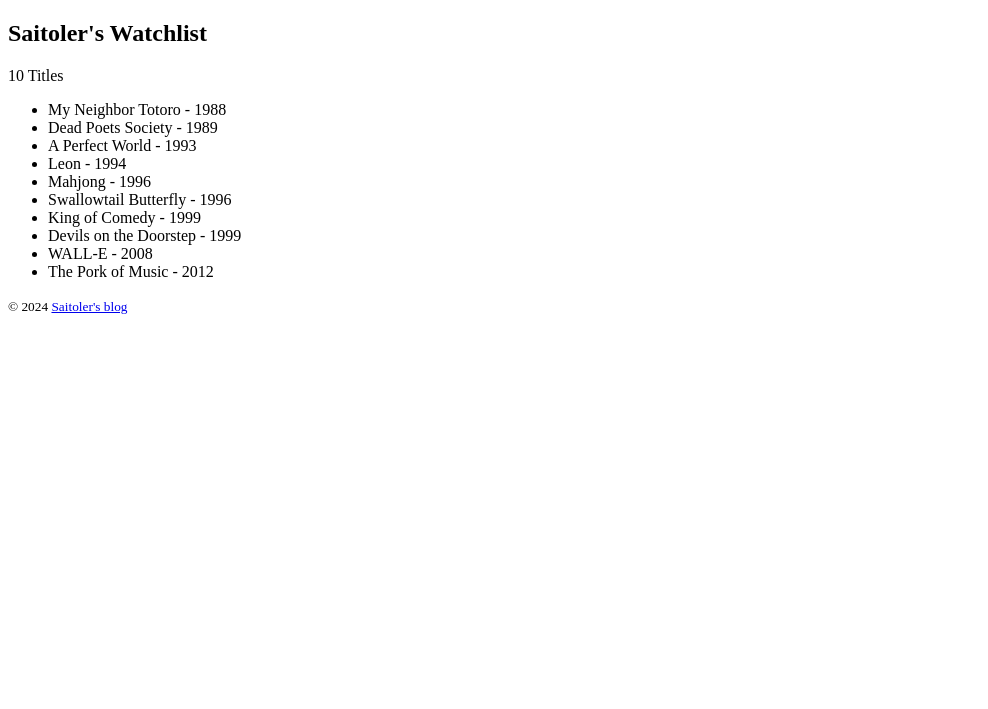
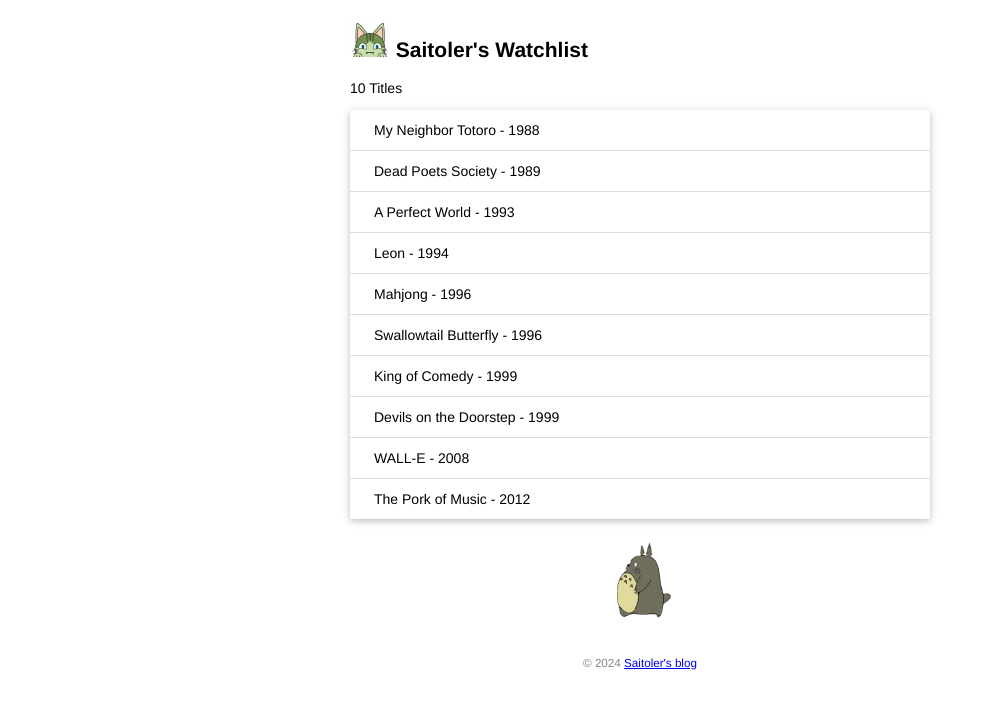
Before and after one commit to Saitoler/watchlist, a Flask app: page / in a window 1280 px wide. Shown: the top 709 px of the page, without its empty margins (0-988 px from the left). Run offline with Flask 3, Linux system fonts and the light colour scheme.

Commit message:
给 index 页面添加样式

```diff
--- /dev/null
+++ b/static/style.css
@@ -0,0 +1,48 @@
+/* 页面整体 */
+.container {
+    margin: auto;
+    max-width: 580px;
+    font-size: 14px;
+    font-family: Helvetica, Arial, sans-serif;
+}
+
+/* 页脚 */
+footer {
+    color: #888;
+    margin-top: 15px;
+    text-align: center;
+    padding: 10px;
+}
+
+/* 头像 */
+.avatar {
+    width: 40px;
+}
+
+/* 电影列表 */
+.movie-list {
+    list-style-type: none;
+    padding: 0;
+    margin-bottom: 10px;
+    box-shadow: 0 2px 5px 0 rgba(0, 0, 0, 0.16), 0 2px 10px 0 rgba(0, 0, 0, 0.12);
+}
+
+.movie-list li {
+    padding: 12px 24px;
+    border-bottom: 1px solid #ddd;
+}
+
+.movie-list li:last-child {
+    border-bottom:none;
+}
+
+.movie-list li:hover {
+    background-color: #f8f9fa;
+}
+
+/* 龙猫图片 */
+.totoro {
+    display: block;
+    margin: 0 auto;
+    height: 100px;
+}
--- a/templates/index.html
+++ b/templates/index.html
@@ -3,20 +3,28 @@
     <head>
         <meta charset="utf-8">
         <title>{{ name }}'s Watchlist</title>
+        <link rel="icon" href="{{ url_for('static', filename='favicon.ico') }}">
+        <link rel="stylesheet" href="{{ url_for('static', filename='style.css') }}" type="text/css">
     </head>
 
     <body>
-        <h2>{{ name }}'s Watchlist</h2>
+        <div class="container">
+            <h2>
+                <img class="avatar" alt="Avatar" src="{{ url_for('static', filename='images/avatar.png') }}">
+                {{ name }}'s Watchlist
+            </h2>
             {# 使用 length 过滤器获取 Movies 变量的长度 #}
             <p>{{ movies|length }} Titles</p>
-        <ul>
+            <ul class="movie-list">
                 {% for movie in movies %} {# 迭代 movies 变量来进行处理 #}
                     <li>{{ movie.title }} - {{ movie.year }}</li> {# 相当于取值 movie['title'] #}
                 {% endfor %}
             </ul>
 
+            <img class="totoro" alt="Walking totora" src="{{ url_for('static', filename='images/totoro.gif') }}">
             <footer>
                 <small>&copy; 2024 <a href="https://saitoler.github.io">Saitoler's blog</a></small>
             </footer>
+        </div>
     </body>
 </html>
```
Also changed, not shown: static/favicon.ico (added), static/images/avatar.png (added), static/images/totoro.gif (added). Lines whose indentation alone changed are shown as unchanged.
